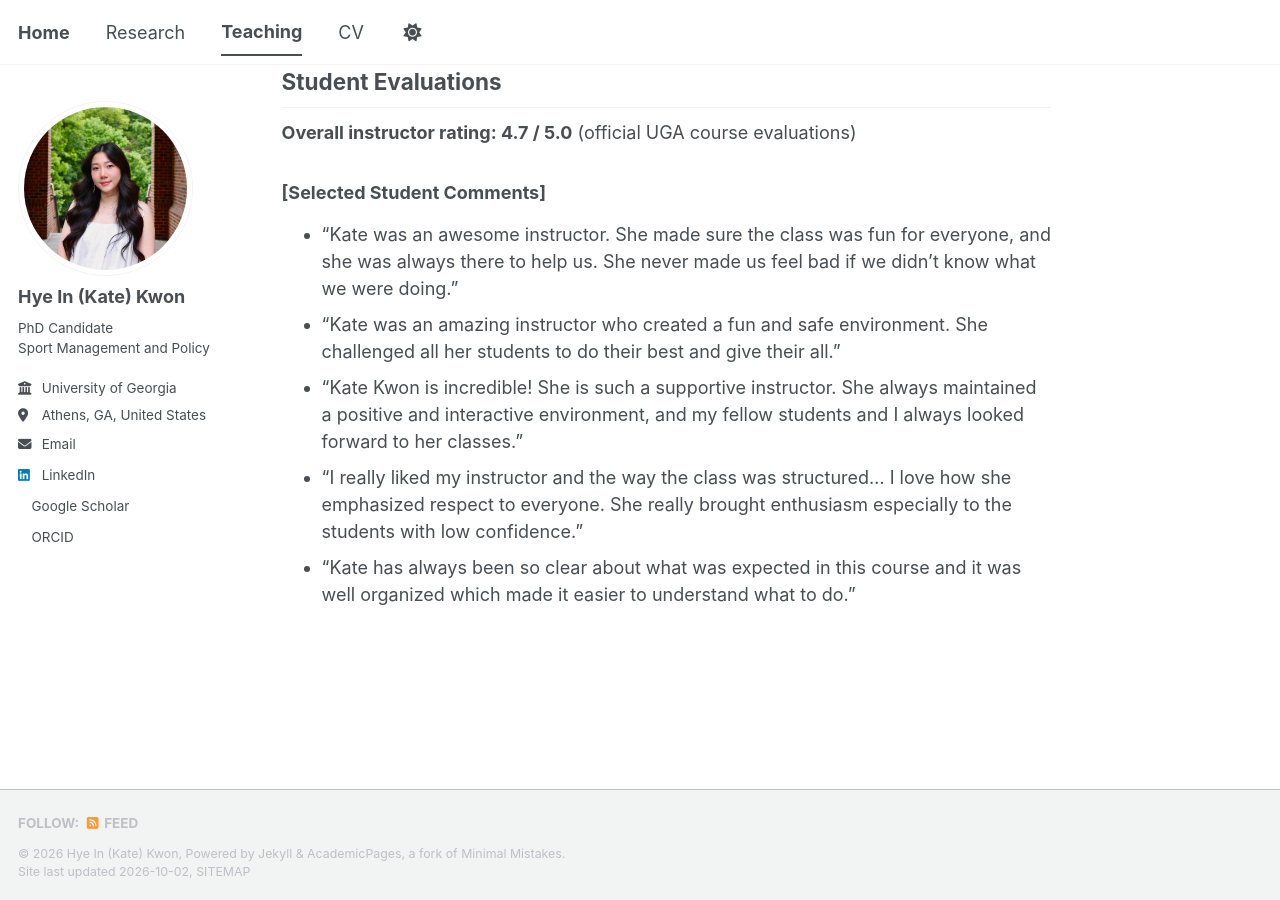
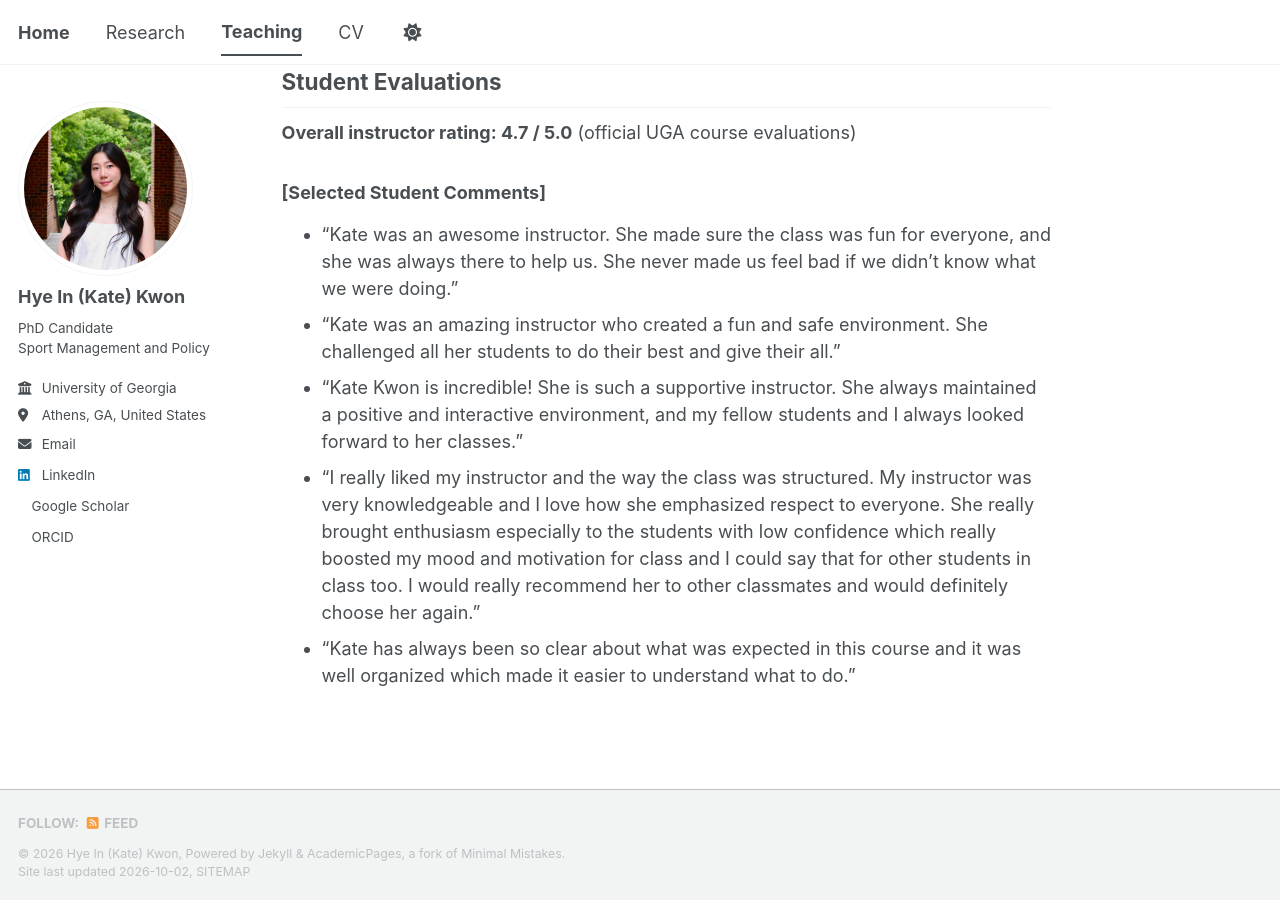
Before and after one commit to katehyeinkwon/katehyeinkwon.github.io, a Jekyll site: the page built from _pages/teaching.md, in a window 1280 px wide and 900 px high, scrolled down 1286 px. Built offline with Jekyll 4.4.1, drawn with Linux system fonts in a browser that asks for light colours; a style sheet for code colours, icons or effects is not loaded.

Commit message:
Update teaching.md

```diff
--- a/_pages/teaching.md
+++ b/_pages/teaching.md
@@ -42,5 +42,5 @@ I am also prepared to teach in other areas of departmental need.
 - "Kate was an awesome instructor. She made sure the class was fun for everyone, and she was always there to help us. She never made us feel bad if we didn't know what we were doing."
 - "Kate was an amazing instructor who created a fun and safe environment. She challenged all her students to do their best and give their all."
 - "Kate Kwon is incredible! She is such a supportive instructor. She always maintained a positive and interactive environment, and my fellow students and I always looked forward to her classes."
-- "I really liked my instructor and the way the class was structured… I love how she emphasized respect to everyone. She really brought enthusiasm especially to the students with low confidence."
+- "I really liked my instructor and the way the class was structured. My instructor was very knowledgeable and I love how she emphasized respect to everyone. She really brought enthusiasm especially to the students with low confidence which really boosted my mood and motivation for class and I could say that for other students in class too. I would really recommend her to other classmates and would definitely choose her again."
 - "Kate has always been so clear about what was expected in this course and it was well organized which made it easier to understand what to do."
```
